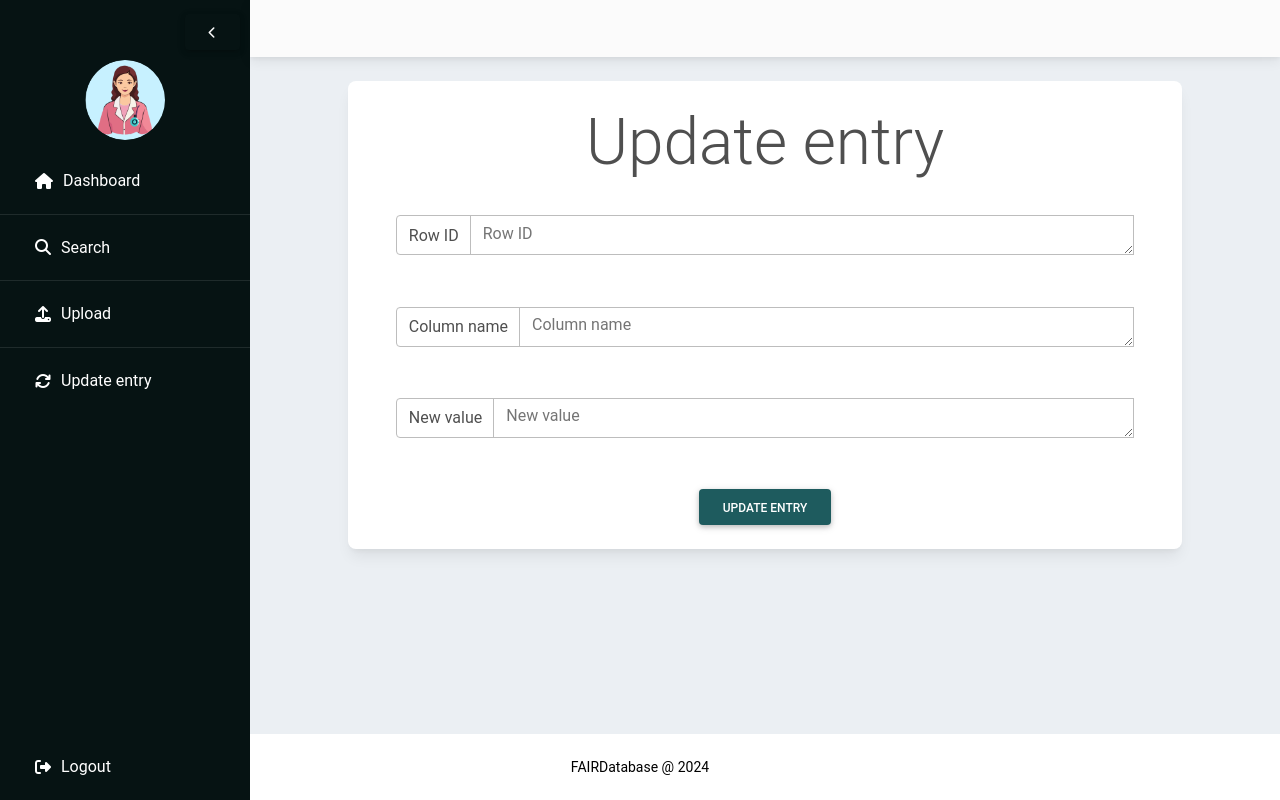
After one commit to SheratonMV/FAIRDatabase, a Flask app: template templates/update.html in a window 1280 px wide. The commit adds this page. Run offline with Flask 3, Linux system fonts and the light colour scheme; the template is opened without the code that fills it, so the values that code supplies are empty; some libraries are stand-ins or nearby versions.

Commit message:
Updated input forms

```diff
--- /dev/null
+++ b/templates/update.html
@@ -0,0 +1,87 @@
+{% extends "layout.html" %}
+{% block title %}FAIRMicrobiome | Update entry{% endblock %}
+{% block content %}
+<div class="row">
+   <div class="col-md-1"></div>
+   <div class="col-md-10">
+      <div class="card text-center" style="background-color: white;">
+         <div class="card-body">
+            <h1 class="display-3">Update entry</h1>
+            <br>
+            <form method="POST">
+               <div class="container">
+                  <div class="row">
+                     <div class="col-12">
+                        <div class="input-group">
+                           <div class="input-group-prepend">
+                              <span class="input-group-text" id="basic-addon1">Row ID</span>
+                           </div>
+                           <textarea class="form-control" name="row_id" aria-label="With textarea" id="row_id" placeholder="Row ID" rows="3" required style="height: 40px;"></textarea>
+                           <div class="invalid-feedback" id="row_id-error" style="display: none;">Please enter a row id</div>
+                        </div>
+                        <br>
+                        <br>
+
+
+                        <div class="input-group">
+                           <div class="input-group-prepend">
+                              <span class="input-group-text" id="basic-addon2">Column name</span>
+                           </div>
+                           <textarea class="form-control" name="column_name" aria-label="With textarea" id="column_name" placeholder="Column name" required style="height: 40px;"></textarea>
+                           <div class="invalid-feedback" id="column_name-error" style="display: none;">Please enter a column name</div>
+                        </div>
+                        <br>
+                        <br>
+
+                        <div class="input-group">
+                           <div class="input-group-prepend">
+                              <span class="input-group-text" id="basic-addon3">New value</span>
+                           </div>
+                           <textarea class="form-control" name="new_value" aria-label="With textarea" id="new_value" placeholder="New value" required style="height: 40px;"></textarea>
+                           <div class="invalid-feedback" id="new_value-error" style="display: none;">Please enter a new value</div>
+                        </div>
+                        <br>
+                        <br>
+
+                     </div>
+                     <div class="col">
+                     </div>
+                  </div>
+               </div>
+               <div class="container">
+                  <div class="col"></div>
+                  <div class="col"></div>
+               </div>
+               <button type="button" value="Upload" class="btn btn-primary-custom" onclick="validateUpdateForm()">Update entry</button>
+               <div class="modal fade" id="updateModal">
+                  <div class="modal-dialog">
+                     <div class="modal-content">
+                        <div class="modal-header">
+                           <h4 class="modal-title">Confirmation</h4>
+                           <button type="button" class="btn-close" onclick="closeUpdateForm()" aria-label="Close"></button>
+                        </div>
+                        <div class="modal-body">
+                           Are you sure you want to update this entry?
+                        </div>
+                        <div class="modal-footer d-flex justify-content-center">
+                           <div>
+                              <!-- <button type="button" class="btn btn-primary-custom" onclick="updateAndCloseForm()">Update</button> -->
+                              <button type="button" class="btn btn-cancel-custom" onclick="closeUpdateForm()">Close</button>
+                              <input type="submit" value="Update" class="btn btn-primary-custom">
+
+                           </div>
+                        </div>
+
+                     </div>
+                  </div>
+               </div>
+
+            </form>
+         </div>
+      </div>
+   </div>
+   <div class="col-md-1"></div>
+</div>
+
+
+{% endblock %}
```
Also changed, not shown: templates/upload.html (+4 -4 lines).
